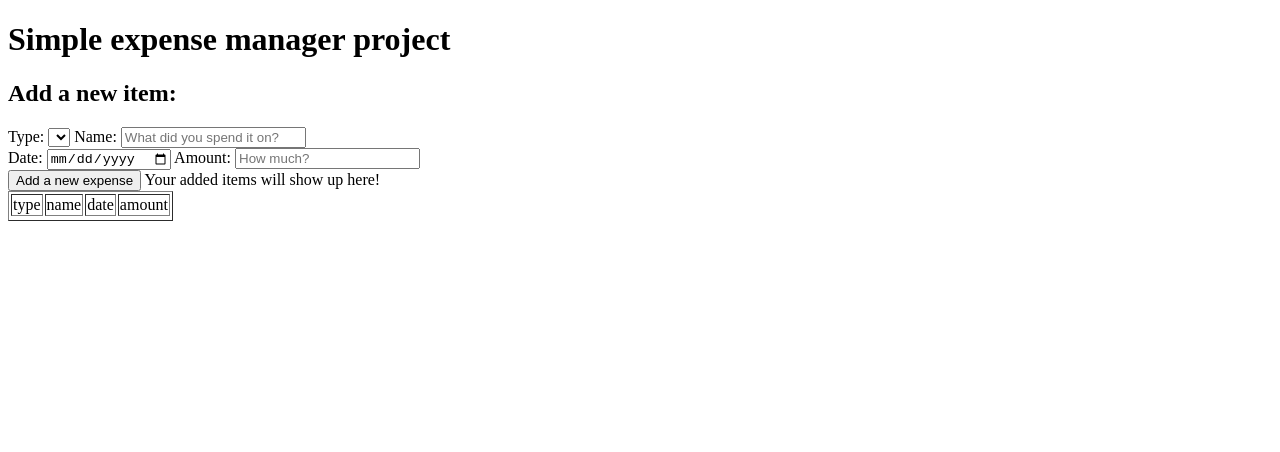
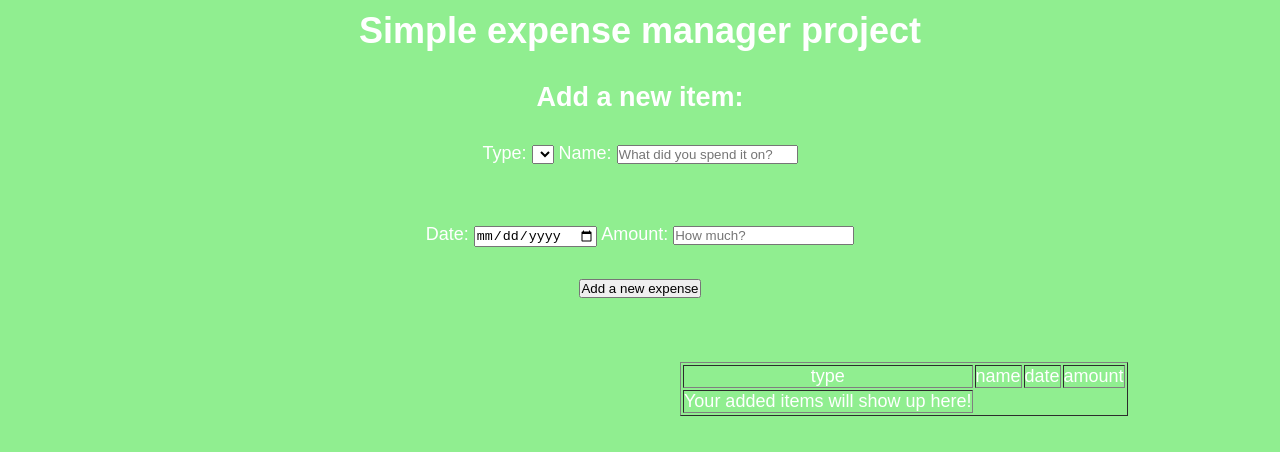
Before and after one commit to Ahmad-ayoub/Expense_Tracker, a plain HTML site: page index.html in a window 1280 px wide. Drawn offline with Linux system fonts and the light colour scheme.

Commit message:
New additions to html and css

```diff
--- a/index.html
+++ b/index.html
@@ -4,12 +4,16 @@
     <meta charset="UTF-8" />
     <meta http-equiv="X-UA-Compatible" content="IE=edge" />
     <meta name="viewport" content="width=device-width, initial-scale=1.0" />
+    <link
+      rel="stylesheet"
+      href="https://cdnjs.cloudflare.com/ajax/libs/font-awesome/6.4.0/css/all.min.css"
+    />
     <link rel="stylesheet" href="styles.css" />
     <title>Expense_Tracker</title>
   </head>
   <body>
-    <h1>Simple expense manager project</h1>
-    <h2>Add a new item:</h2>
+    <h1 class="title_1">Simple expense manager project</h1>
+    <h2 class="title_2">Add a new item:</h2>
 
     <div class="choices">
       <text>Type:</text>
@@ -32,7 +36,7 @@
 
     <button class="button">Add a new expense</button>
 
-    <table border="1">
+    <table border="1" class="table">
       <tr>
         <td>type</td>
         <td>name</td>
@@ -40,7 +44,7 @@
         <td>amount</td>
       </tr>
       <tr id="tablePlaceholder">
-        Your added items will show up here!
+        <td>Your added items will show up here!</td>
       </tr>
     </table>
 
--- a/styles.css
+++ b/styles.css
@@ -0,0 +1,30 @@
+* {
+  padding: 0%;
+  margin: 0%;
+}
+
+body {
+  background-color: lightgreen;
+  color: white;
+  font-family: Arial, Helvetica, sans-serif;
+  font-size: large;
+  text-align: center;
+}
+
+.title_1 {
+  padding-top: 10px;
+}
+
+.title_2 {
+  padding-top: 30px;
+}
+
+.choices {
+  padding-top: 30px;
+  padding-bottom: 30px;
+}
+
+.table {
+  transform: translate(85vh);
+  margin-top: 5%;
+}
```
